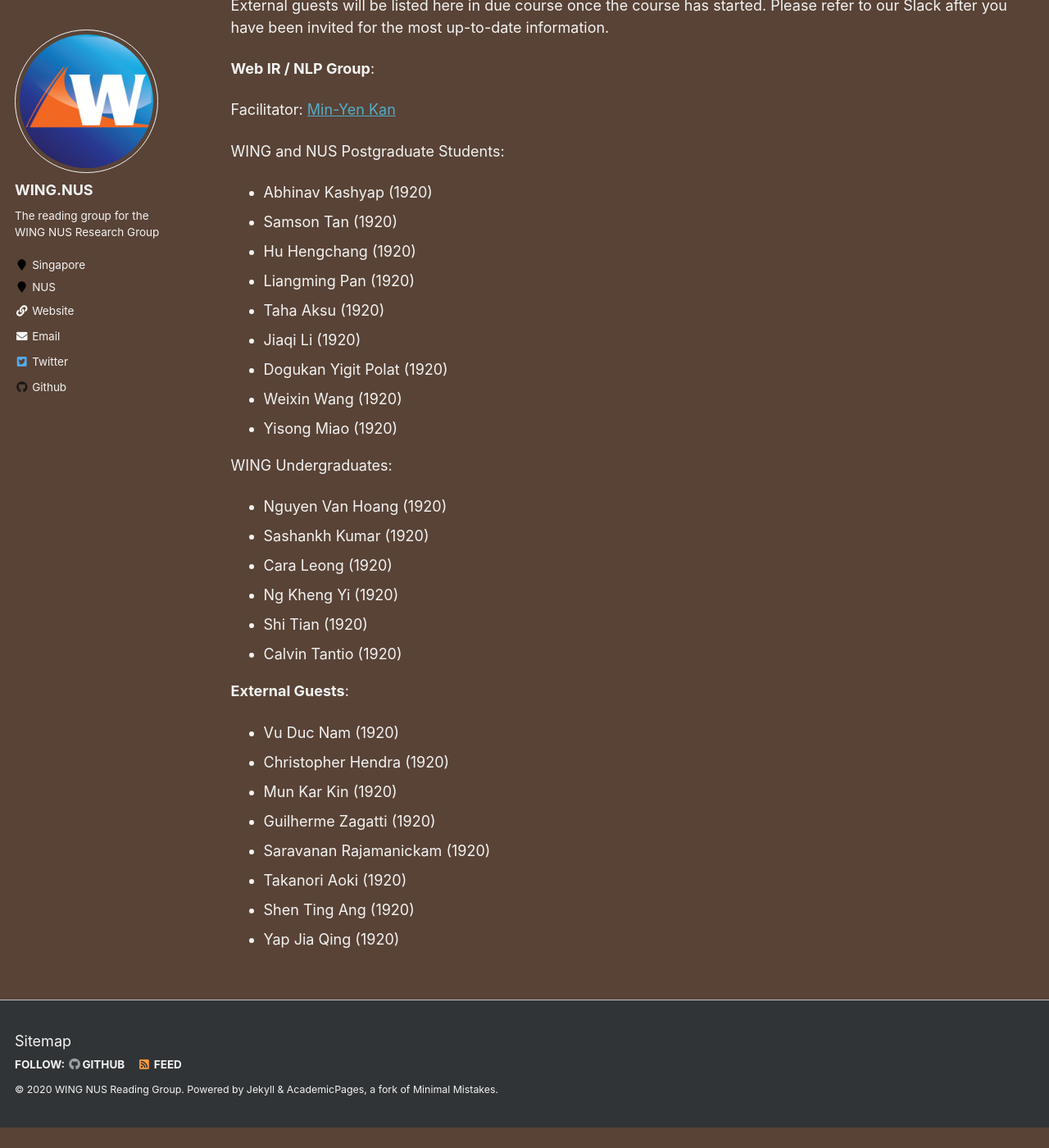
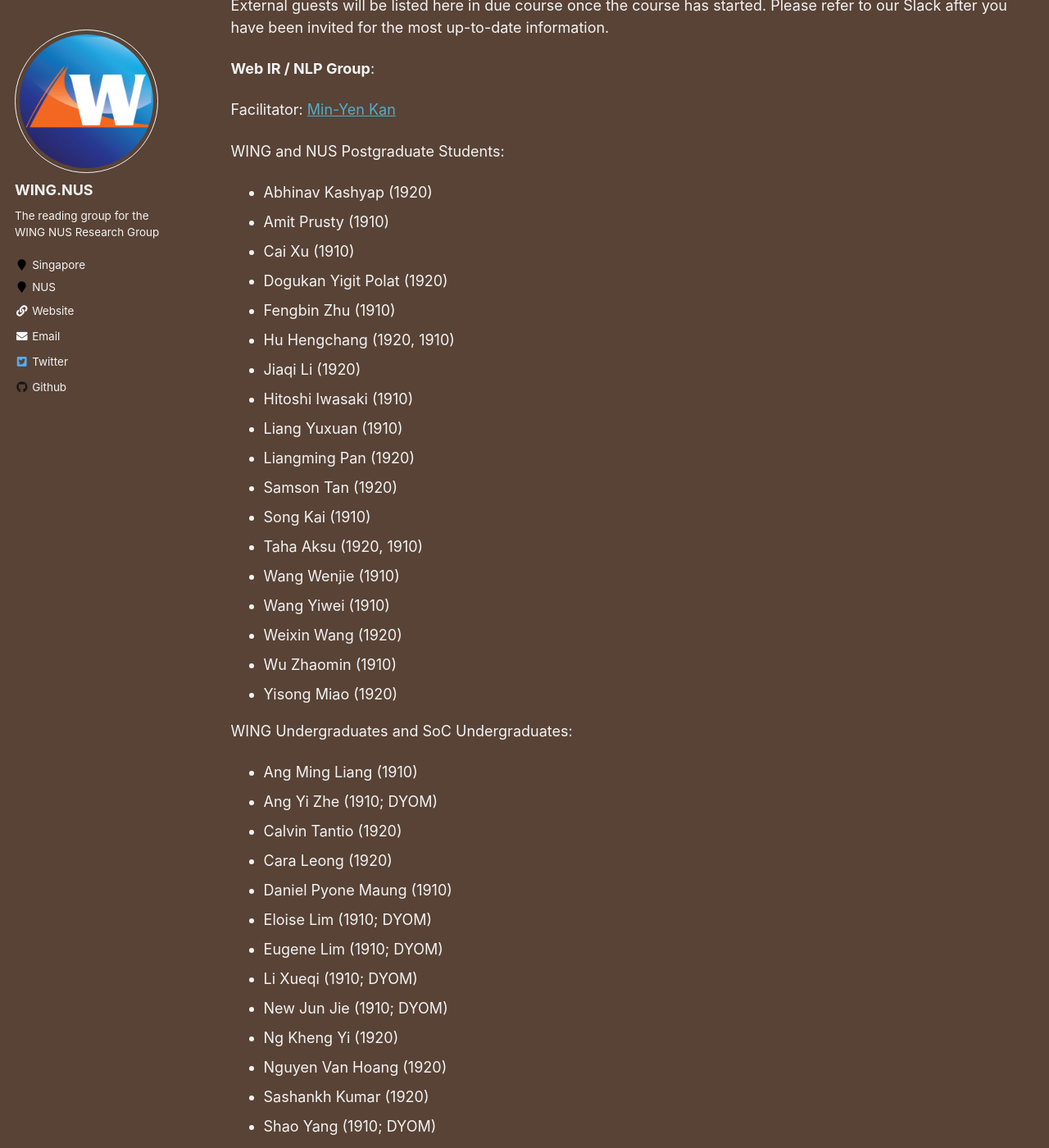
Before and after one commit to WING-NUS/cs6101, a Jekyll site: the page built from _pages/people.md, in a window 1280 px wide and 1400 px high, scrolled down 276 px. Shown: the whole window at 82% size. Built offline with Jekyll 4.4.1, drawn with Linux system fonts in a browser that asks for light colours; before the commit the page ends 1651 px from its top, so only the background shows below that; some of the changed text lies outside the part shown.

Commit message:
Update people.md

```diff
--- a/_pages/people.md
+++ b/_pages/people.md
@@ -15,29 +15,65 @@ Facilitator: [Min-Yen Kan](http://www.comp.nus.edu.sg/~kanmy)
 
 WING and NUS Postgraduate Students:
 * Abhinav Kashyap (1920)
+* Amit Prusty (1910)
+* Cai Xu (1910)
+* Dogukan Yigit Polat (1920)
+* Fengbin Zhu (1910)
+* Hu Hengchang (1920, 1910)
+* Jiaqi Li (1920)
+* Hitoshi Iwasaki (1910)
+* Liang Yuxuan (1910)
+* Liangming Pan (1920)
 * Samson Tan (1920)
-* Hu Hengchang (1920)
-* Liangming Pan (1920)
-* Taha Aksu (1920)
-* Jiaqi Li (1920)
-* Dogukan Yigit Polat (1920)
+* Song Kai (1910)
+* Taha Aksu (1920, 1910)
+* Wang Wenjie (1910)
+* Wang Yiwei (1910)
 * Weixin Wang (1920)
+* Wu Zhaomin (1910)
 * Yisong Miao (1920)
 
-WING Undergraduates:
+WING Undergraduates and SoC Undergraduates:
+* Ang Ming Liang (1910)
+* Ang Yi Zhe (1910; DYOM)
+* Calvin Tantio (1920)
+* Cara Leong (1920)
+* Daniel Pyone Maung (1910)
+* Eloise Lim (1910; DYOM)
+* Eugene Lim (1910; DYOM)
+* Li Xueqi (1910; DYOM)
+* New Jun Jie (1910; DYOM)
+* Ng Kheng Yi (1920)
 * Nguyen Van Hoang (1920)
 * Sashankh Kumar (1920)
-* Cara Leong (1920)
-* Ng Kheng Yi (1920)
+* Shao Yang (1910; DYOM)
 * Shi Tian (1920)
-* Calvin Tantio (1920)
+* Terence Neo (1910; DYOM)
 
 **External Guests**:
+* Ang Shen Ting (1910)
+* Christopher Hendra (1920)
+* David Yam (1910)
+* Guilherme Zagatti (1920)
+* Harsh Shrivastava (1910)
+* Joni Ngo Thuy Hang (1910)
+* Lee Xin Jie (1910)
+* Liling Tan (1910)
+* Ling Ran, Kevin (1910)
+* Low Sio Meng (1920)
+* Martin Kodyš (1910)
+* Mun Kar Kin (1920)
+* Ng Wen Xian (1910)
+* Pardha Viswanadha (1910)
+* Qingpeng Cai (1910)
+* Rishav Chourasia (1910)
+* Saravanan Rajamanickam (1920)
+* Shen Ting Ang (1920)
+* Si Chenglei (1910)
+* Sunil Kumar Yadav (1910)
+* Takanori Aoki (1920, 1910)
+* Tram Anh Nguyen (1910)
 * Vu Duc Nam (1920)
-* Christopher Hendra (1920)
-* Mun Kar Kin (1920)
-* Guilherme Zagatti (1920)
-* Saravanan Rajamanickam (1920)
-* Takanori Aoki (1920)
-* Shen Ting Ang (1920)
+* Wong Cheng Heng (1910)
 * Yap Jia Qing (1920)
+* Zhou Yizhuo (1910)
```
